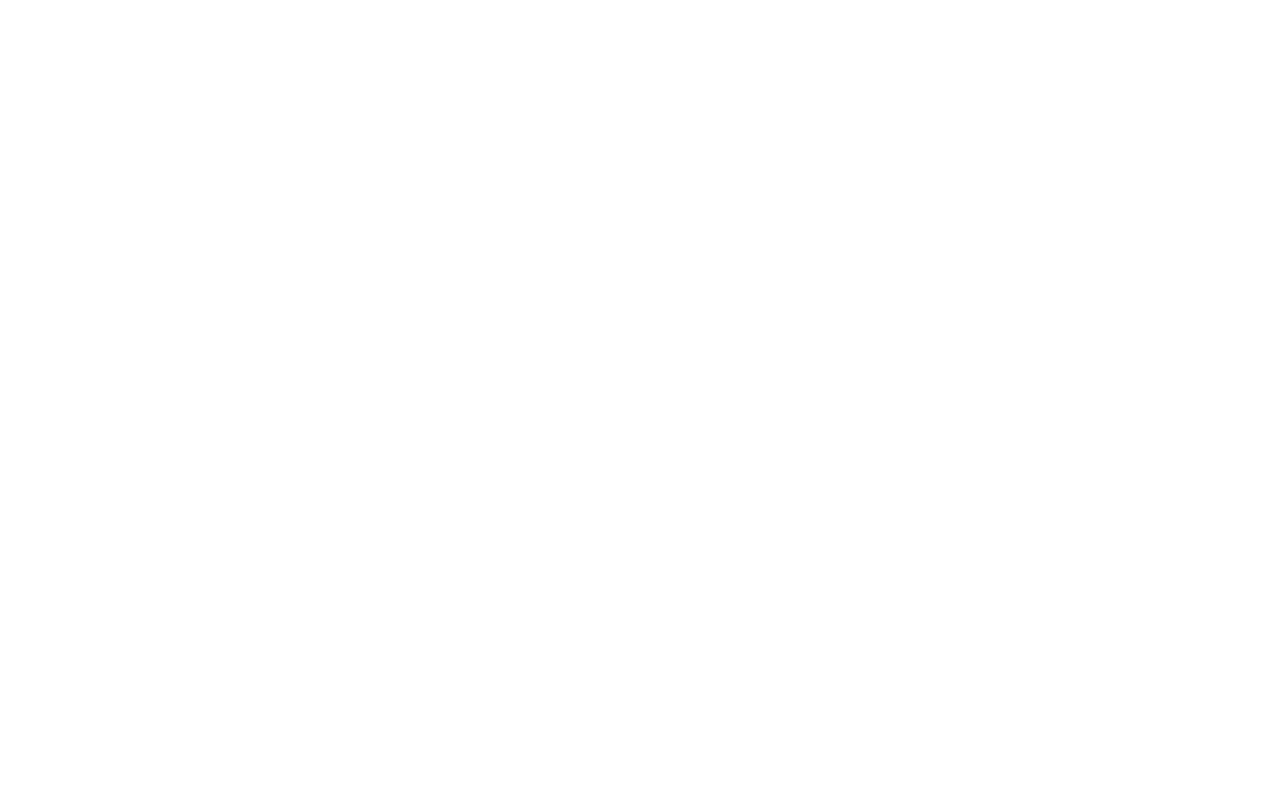
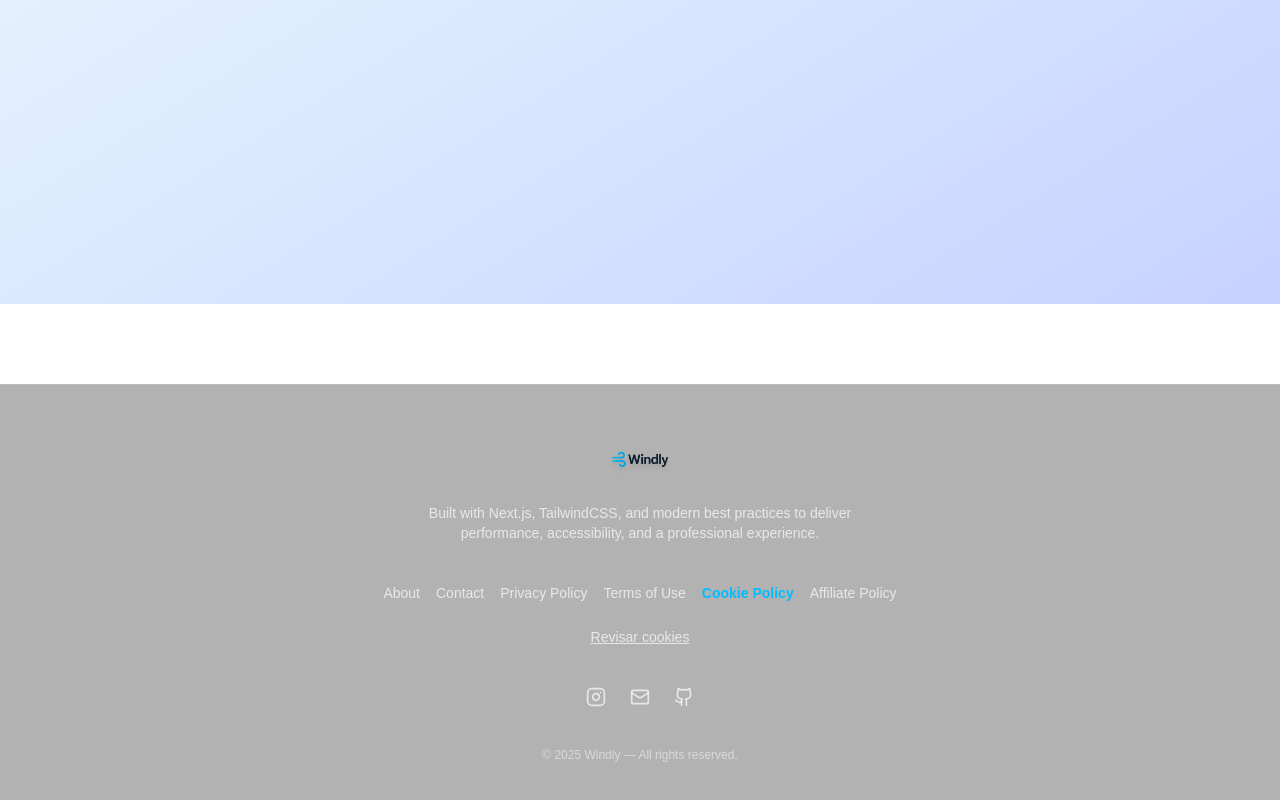
Before and after one commit to robsonalbuquerquedev/windly, a Next.js app: page /en/cookie-policy in a window 1280 px wide. Before the commit this address had no page. Shown: the part 622-1422 px from the top of the page. Before the commit the page ends 800 px from the top, so only its background shows below. Built offline with nearby package versions, Linux system fonts and the light colour scheme.

Commit message:
feat: adicionar rota cookie-policy - en

```diff
--- /dev/null
+++ b/app/en/cookie-policy/page.tsx
@@ -0,0 +1,57 @@
+import PoliticaDeCookiesEN from "@/components/politica-de-cookies/PoliticaDeCookiesEN";
+import type { Metadata } from "next";
+
+export const metadata: Metadata = {
+    title: {
+        absolute: "Cookie Policy — Transparency and Control | Windly",
+    },
+
+    description:
+        "Read Windly’s Cookie Policy to understand how we use essential, analytics, advertising, personalization cookies and related technologies to enhance your experience.",
+
+    keywords: [
+        "Windly Cookie Policy",
+        "Cookies",
+        "Consent",
+        "Google Consent Mode",
+        "Google AdSense",
+        "Privacy",
+        "Personal Data",
+        "GDPR",
+        "Next.js",
+        "TailwindCSS",
+        "SEO",
+        "Semantic HTML",
+    ],
+
+    alternates: {
+        canonical: "https://windly.com.br/en/cookie-policy",
+        languages: {
+            "en-US": "https://windly.com.br/en/cookie-policy",
+            "pt-BR": "https://windly.com.br/pt/politica-de-cookies",
+        },
+    },
+
+    openGraph: {
+        title: "Cookie Policy — Transparency and Control | Windly",
+        description:
+            "Learn how Windly uses cookies for analytics, advertising, personalization, and essential site functionality with full transparency and security.",
+        url: "https://windly.com.br/en/cookie-policy",
+        siteName: "Windly",
+        images: [
+            {
+                url: "/hero-wwindly.png",
+                width: 1200,
+                height: 630,
+                alt: "Illustrative image of Windly's Cookie Policy page",
+            },
+        ],
+        type: "website",
+    },
+};
+
+export default function PoliticaDeCookiesPage() {
+    return (
+        <PoliticaDeCookiesEN />
+    );
+}
```
